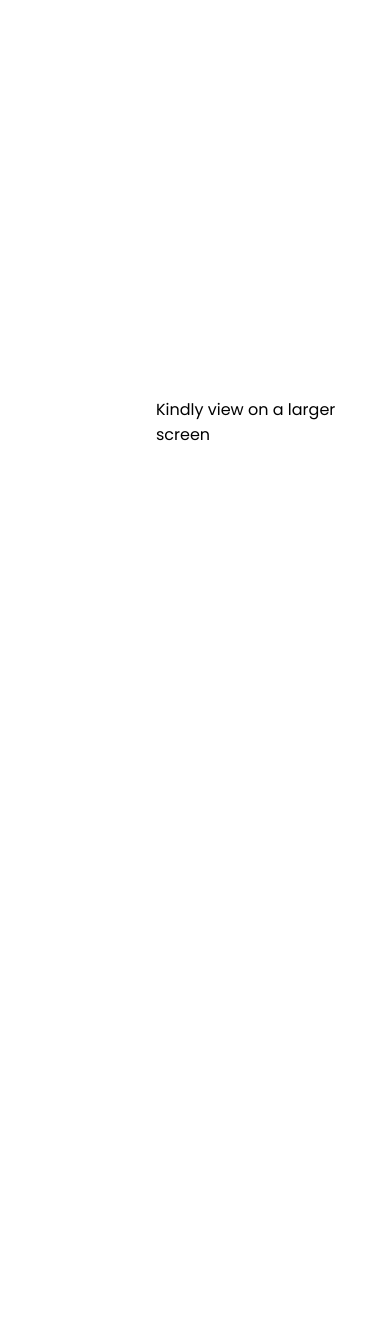
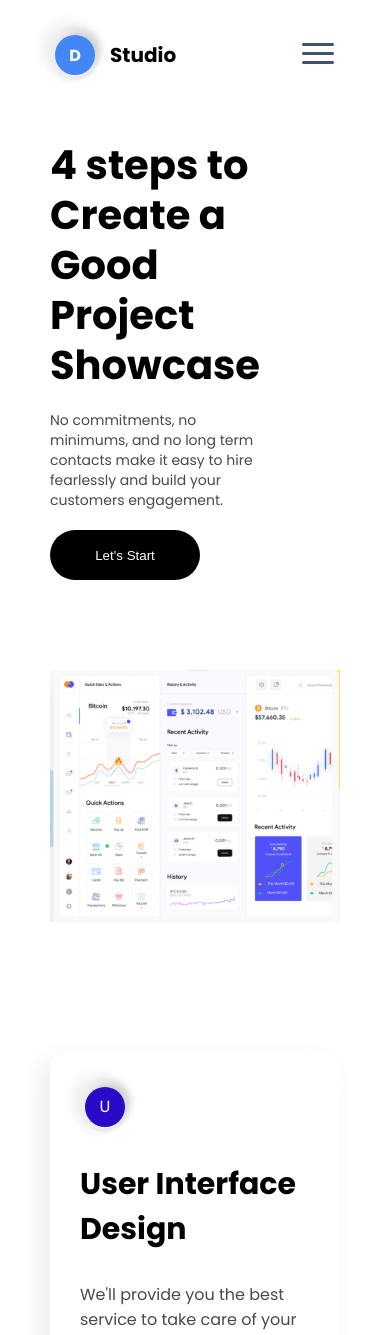
Before and after one commit to calebdeji/super-doodle, a React (Create React App) app: page / in a window 390 px wide. Shown: the top 1335 px of the page. Before the commit the page ends 844 px from the top, so only its background shows below. Built offline with nearby package versions, Linux system fonts and the light colour scheme.

Commit message:
mobile view

```diff
--- a/src/components/Button/Button.tsx
+++ b/src/components/Button/Button.tsx
@@ -1,7 +1,9 @@
 import { FC } from 'react';
 import Buttonstyle, { ButtonstyleProps } from './styles';
 
-interface ButtonProps extends ButtonstyleProps {}
+interface ButtonProps extends ButtonstyleProps {
+	className?: string;
+}
 
 const Button: FC<ButtonProps> = (props) => {
 	return <Buttonstyle {...props}> {props.children} </Buttonstyle>;
--- a/src/index.css
+++ b/src/index.css
@@ -40,7 +40,7 @@ code {
 }
 
 @media all and (max-width: 1100px) {
-	main {
+	/* main {
 		display: none;
 	}
 
@@ -56,5 +56,5 @@ code {
 		height: 100%;
 		position: absolute;
 		left: 40%;
-	}
+	} */
 }
--- a/src/views/Home/components/Banner/styles.ts
+++ b/src/views/Home/components/Banner/styles.ts
@@ -18,6 +18,8 @@ const Body = styled.section`
 	justify-content: space-between;
 	align-items: center;
 	padding: ${convertPixelToRem(30)} ${convertPixelToRem(50)};
+	flex-wrap: wrap;
+	row-gap: ${convertPixelToRem(100)};
 
 	/* column-gap: ${convertPixelToRem(300)}; */
 `;
@@ -26,6 +28,11 @@ const TextRep = styled.div`
 	display: grid;
 	row-gap: ${convertPixelToRem(20)};
 	flex: 1;
+
+	@media all and (max-width: 1000px) {
+		flex: unset;
+		width: 70%;
+	}
 `;
 
 const ImageRep = styled.div`
@@ -65,6 +72,28 @@ const ImageRep = styled.div`
 		border-radius: 100%;
 		background-color: #bf7111;
 	}
+
+	@media all and (max-width: 1000px) {
+		flex: unset;
+		width: 100%;
+		justify-content: flex-start;
+
+		img {
+			width: 100%;
+			height: auto;
+		}
+
+		&::before {
+			position: absolute;
+			display: none;
+			content: '';
+		}
+		&::after {
+			position: absolute;
+			display: none;
+			content: '';
+		}
+	}
 `;
 
 const BannerStyle = {
--- a/src/views/Home/components/Features/styles.ts
+++ b/src/views/Home/components/Features/styles.ts
@@ -8,6 +8,9 @@ const Body = styled.section`
 	justify-content: space-between;
 	padding: ${convertPixelToRem(50)} ${convertPixelToRem(50)};
 	margin-top: ${convertPixelToRem(40)};
+
+	flex-wrap: wrap;
+	row-gap: ${convertPixelToRem(50)};
 `;
 
 const Card = styled.div`
@@ -18,11 +21,18 @@ const Card = styled.div`
 	border-radius: 17px;
 	background: #ffffff;
 	box-shadow: -9px 9px 24px #ededed, 9px -9px 24px #ffffff;
+	max-width: ${convertPixelToRem(400)};
+
+	@media all and (max-width: 400px) {
+		padding: ${convertPixelToRem(30)};
+		width: 100%;
+	}
 `;
 
 const Plain = styled.div`
 	display: grid;
 	row-gap: ${convertPixelToRem(30)};
+	max-width: ${convertPixelToRem(500)};
 `;
 
 const FeatureStyles = { Body, Card, Plain };
--- a/src/views/Home/components/Nav/index.tsx
+++ b/src/views/Home/components/Nav/index.tsx
@@ -1,3 +1,6 @@
+import { useState } from 'react';
+import { ReactComponent as MenuIcon } from 'src/assets/icons/menu.svg';
+
 import Bubble from 'src/components/Bubble';
 import Text from 'src/components/Text';
 import Button from 'src/components/Button';
@@ -14,6 +17,12 @@ const links: Array<Link> = [
 ];
 
 const Nav = () => {
+	const [isMobileNavVisible, setisMobileNavVisible] = useState(false);
+
+	const toggleNavVisibility = () => {
+		setisMobileNavVisible((val) => !val);
+	};
+
 	return (
 		<NavStyles.Body>
 			<NavStyles.LogoLinks>
@@ -27,7 +36,7 @@ const Nav = () => {
 						Studio
 					</Text>
 				</NavStyles.Logo>
-				<NavStyles.LinksContainer>
+				<NavStyles.LinksContainer className="hide-mobile">
 					{links.map((link) => {
 						return (
 							// @ts-ignore
@@ -38,9 +47,26 @@ const Nav = () => {
 					})}
 				</NavStyles.LinksContainer>
 			</NavStyles.LogoLinks>
-			<Button color="#000000" bgColor="#ffffff">
+			<Button color="#000000" bgColor="#ffffff" className="hide-mobile">
 				Contact Us
 			</Button>
+			<NavStyles.MobileNavButton onClick={toggleNavVisibility}>
+				<MenuIcon />
+			</NavStyles.MobileNavButton>
+			{isMobileNavVisible ? (
+				<NavStyles.MobileNav>
+					{[...links, { text: 'Contact', to: '' }].map((link) => {
+						return (
+							// @ts-ignore
+							<Text as="a" fontSize={17} href={link.to}>
+								{link.text}
+							</Text>
+						);
+					})}
+				</NavStyles.MobileNav>
+			) : (
+				''
+			)}
 		</NavStyles.Body>
 	);
 };
--- a/src/views/Home/components/Nav/styles.ts
+++ b/src/views/Home/components/Nav/styles.ts
@@ -1,3 +1,4 @@
+import { keyframes } from '@emotion/react';
 import styled from '@emotion/styled';
 import convertPixelToRem from '../../../../utils/pxconverter';
 
@@ -33,6 +34,17 @@ const Body = styled.header`
 		z-index: -99;
 		border-bottom-left-radius: 100%;
 	}
+
+	@media all and (max-width: 1000px) {
+		.hide-mobile {
+			display: none;
+		}
+
+		&::after,
+		&::before {
+			display: none;
+		}
+	}
 `;
 
 const Logo = styled.div`
@@ -54,11 +66,46 @@ const LinksContainer = styled.div`
 	align-items: center;
 `;
 
+const MobileNavButton = styled.button`
+	@media all and (min-width: 1000px) {
+		display: none;
+	}
+`;
+
+const navanimate = keyframes`
+  from{
+    transform : scale(0.5);
+  }
+  to{
+    transform : scale(1);
+  }
+`;
+
+const MobileNav = styled.nav`
+	border-radius: 20px;
+	background: #faf9f9;
+	/* box-shadow: -9px 9px 7px #e9e8e8, 9px -9px 7px #ffffff; */
+	display: grid;
+	row-gap: ${convertPixelToRem(20)};
+	animation: ${navanimate} 700ms ease-in-out;
+	width: ${convertPixelToRem(200)};
+	padding: ${convertPixelToRem(20)};
+	position: absolute;
+	top: ${convertPixelToRem(80)};
+	right: ${convertPixelToRem(50)};
+
+	@media all and (min-width: 1000px) {
+		display: none;
+	}
+`;
+
 const NavStyles = {
 	Body,
 	Logo,
 	LogoLinks,
 	LinksContainer,
+	MobileNav,
+	MobileNavButton,
 };
 
 export default NavStyles;
```
Also changed, not shown: src/assets/icons/menu.svg (added).
